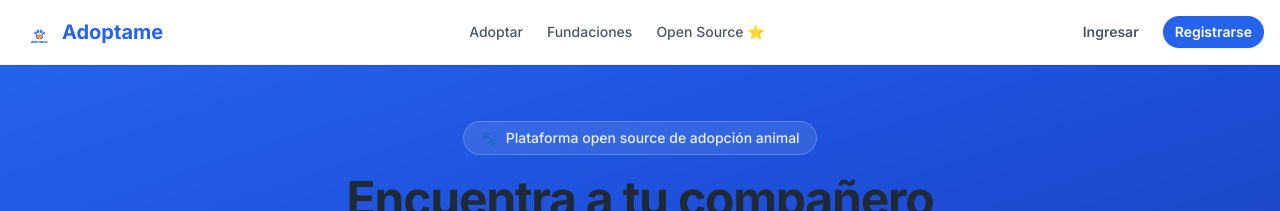
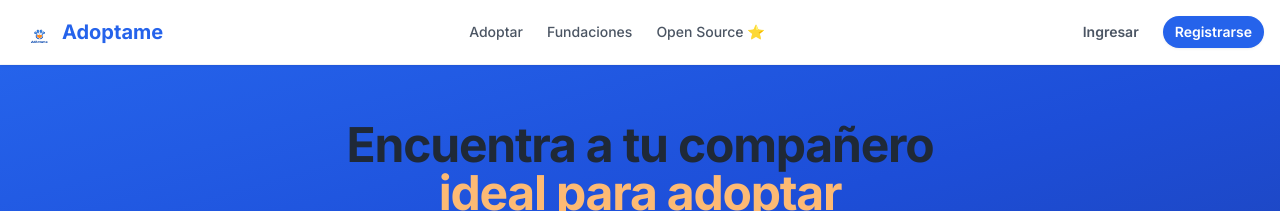
Before and after one commit to loaizamateo/adoptame, a Next.js app in the folder apps/web/: page / in a window 1280 px wide. Shown: the top 211 px of the page. Built offline with nearby package versions, Linux system fonts and the light colour scheme; no server answers.

Commit message:
fix: remove open source badge from hero

```diff
--- a/apps/web/src/app/page.tsx
+++ b/apps/web/src/app/page.tsx
@@ -27,9 +27,7 @@ export default function HomePage() {
         {/* Hero compacto */}
         <section className="bg-gradient-to-br from-primary-600 via-primary-700 to-primary-800 text-white">
           <div className="container mx-auto px-4 py-14 text-center">
-            <div className="inline-flex items-center gap-2 bg-white/10 backdrop-blur-sm border border-white/20 rounded-full px-4 py-1.5 text-sm font-medium text-white/90 mb-5">
-              <span>🐾</span> Plataforma open source de adopción animal
-            </div>
+
             <h1 className="text-4xl md:text-5xl font-bold mb-4 leading-tight">
               Encuentra a tu compañero<br />
               <span className="text-accent-300">ideal para adoptar</span>
```
